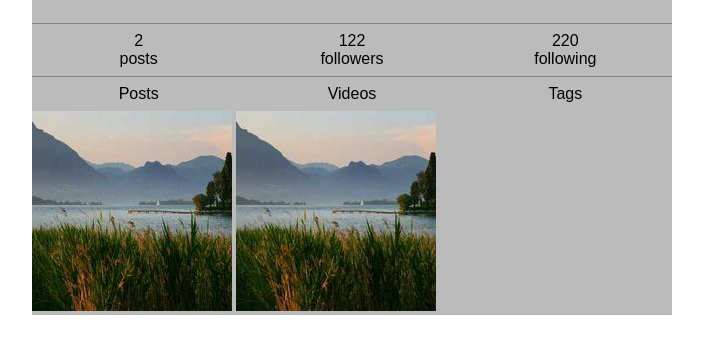
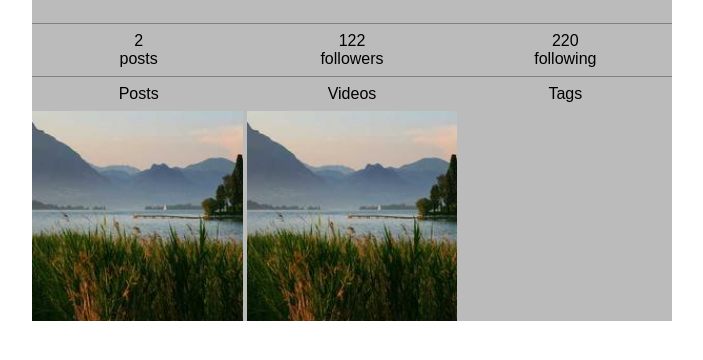
Before and after one commit to idkkk11/multiverse-instagram-clone, a plain HTML site: page index.html in a window 1280 px wide. Shown: the part 300-660 px from the top of the page, without its empty margins (288-991 px from the left). Drawn offline with Linux system fonts and the light colour scheme.

Commit message:
change to grid

```diff
--- a/index.html
+++ b/index.html
@@ -65,12 +65,10 @@
                 </div>
             </div>
             <div class="postsContainer">
-                <div class="post">
-                    <img src="assets/pp.jpg">
-                </div>
-                <div class="post">
-                    <img src="assets/pp.jpg">
-                </div>
+                <img src="assets/pp.jpg" class="post">
+
+
+                <img src="assets/pp.jpg" class="post">
             </div>
         </div>
     </div>
--- a/style.css
+++ b/style.css
@@ -137,8 +137,11 @@ h1,h2,h3,h4,p,a {
 }
 
 .postsContainer {
-    display: flex;
-    flex-direction: row;
-    flex-wrap: wrap;
+    display: grid;
+    grid-template-columns: 1fr 1fr 1fr;
     gap: 4px;
 }
+
+.post {
+    width: 100%;
+}
```
